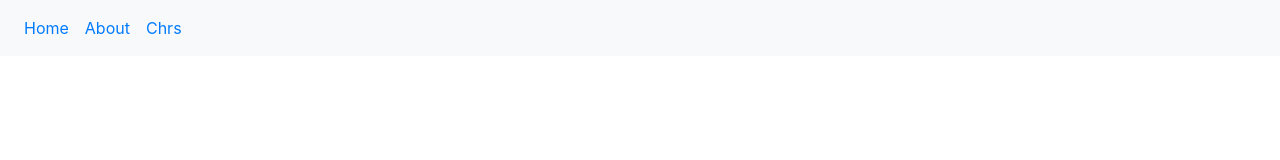
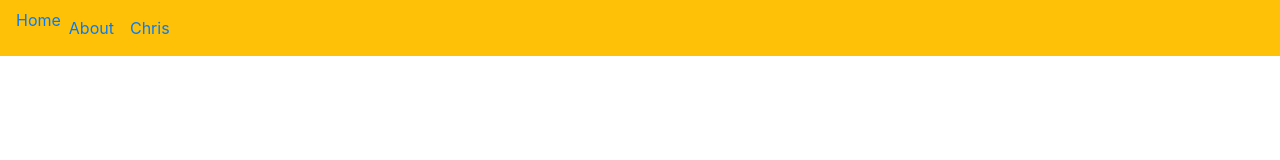
Before and after one commit to Tyffhabwe/Healthy-Recipe-Website, a plain HTML site: page index.html in a window 1280 px wide. Drawn offline with nearby package versions, Linux system fonts and the light colour scheme.

Commit message:
Update index.html

```diff
--- a/index.html
+++ b/index.html
@@ -11,13 +11,13 @@
     <title>Hello, world!</title>
   </head>
   <body>
-    <nav class="navbar navbar-expand-sm bg-light">
+    <nav class="navbar navbar-expand-sm bg-warning">
 
       <!--links-->
       <ul class="navbar-nav">
-        <li class="nav-item"><a class="nav-link" href="#">Home</a></li>
+        <li class="nav-item"><a class="nav-brand" href="#">Home</a></li>
         <li class="nav-item"><a class="nav-link" href="#">About</a></li>
-        <li class="nav-item"><a class="nav-link" href="#">Chrs</a></li>
+        <li class="nav-item"><a class="nav-link" href="#">Chris</a></li>
       </ul>
     </nav><!--main navbar-->
 
```
